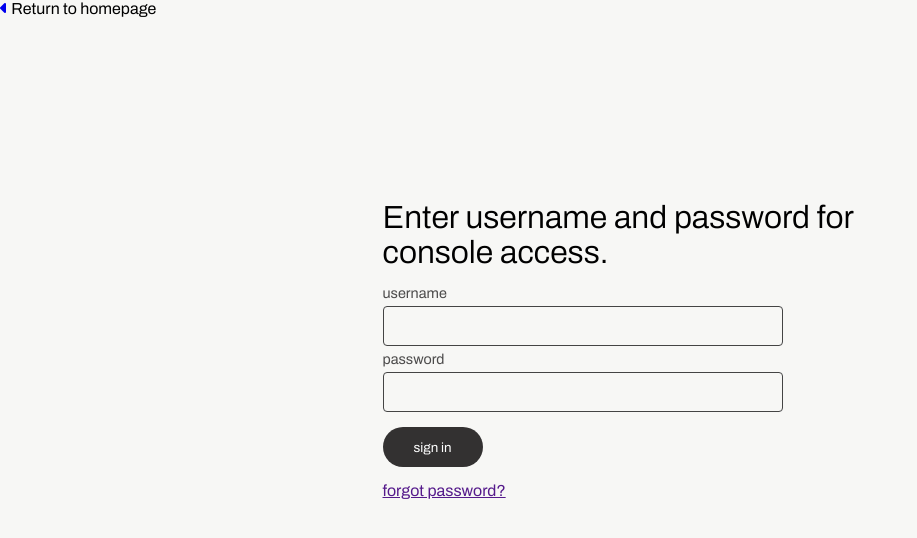
After one commit to g7een/rsauto, a PHP site: page /authenticate.html in a window 1280 px wide. The commit adds this page. Shown: the top 538 px of the page, without its empty margins (0-917 px from the left). Run offline with PHP 8.4, Linux system fonts and the light colour scheme; some libraries are stand-ins or nearby versions.

Commit message:
Login Page
4/14

```diff
--- /dev/null
+++ b/authenticate.css
@@ -0,0 +1,76 @@
+* {
+    margin: 0;
+    padding: 0;
+    box-sizing: border-box;
+}
+
+html{
+    scrollbar-gutter: stable;
+}
+
+body {
+    overflow-x: hidden;
+    font-family: 'Archivo';
+    background-color: #F7F7F5;
+}
+
+.return-button{
+    position: absolute;
+}
+
+.login-panel{
+    position: absolute;
+    top: 200px;
+    left: 50%;
+    transform: translateX(-50%);
+    display: flex;
+    flex-direction: column;
+    gap: 15px;
+
+}
+
+.login-panel h1{
+    max-width: 500px;
+    font-size: 2rem;
+    font-weight: 350;
+    display: flex;
+    flex-direction: row;
+    text-wrap-mode: wrap;
+}
+
+.credentials {
+    display: flex;
+    flex-direction: column;
+    gap: 5px;
+}
+
+.credentials label{
+    font-size: 0.9rem;
+    color: #4c4b4b;
+}
+.credentials input{
+    max-width: 400px;
+    height: 40px;
+    padding: 5px;
+    border: 1px solid #444444;
+    background-color: #F7F7F5;
+    border-radius: 4px;
+    font-size: 1rem;
+    color: #141313;
+    font-family: 'Archivo';
+    align-items: center;
+    justify-content: center;
+}
+
+.login-panel button{
+    width: 100px;
+    height: 40px;
+    font-family: 'Archivo';
+    align-items: center;
+    justify-content: center;
+    border-radius: 20px;
+    background-color: #333131;
+    border: none;
+    cursor: pointer;
+    color: white;
+}
--- /dev/null
+++ b/authenticate.html
@@ -0,0 +1,38 @@
+<!DOCTYPE html>
+<html lang="en">
+<head>
+    <meta charset="UTF-8">
+    <meta name="viewport" content="width=device-width, initial-scale=1.0">
+    <title>RSAuto</title>
+    <link rel="stylesheet" href="authenticate.css">
+
+    <link rel="preconnect" href="https://fonts.googleapis.com">
+    <link rel="preconnect" href="https://fonts.gstatic.com" crossorigin>
+    <link href="https://fonts.googleapis.com/css2?family=Archivo:ital,wght@0,100..900;1,100..900&family=Work+Sans:ital,wght@0,100..900;1,100..900&display=swap" rel="stylesheet">
+    <script src="https://kit.fontawesome.com/d8ef069dc4.js" crossorigin="anonymous"></script>
+</head>
+<body>
+    <div class="page-content">
+        <div class="return-button">
+            <a href="index.html"><i class="fa-solid fa-caret-left"></i></a>
+            Return to homepage
+        </div>
+        <div class="login-panel">
+            <h1>Enter username and password for console access.</h1>
+            <form action="" class="login-panel-form">
+                <div class="credentials">
+                    <label for="username">username</label>
+                    <input type="text" id="username" name="username">
+
+                    <label for="password">password</label>
+                    <input type="password" id="password" name="password">
+
+                </div>
+            </form>
+            <button type="submit">sign in</button>
+            <a href="">forgot password?</a>
+        </div>
+
+    </div>
+</body>
+</html>
--- a/index.html
+++ b/index.html
@@ -3,7 +3,7 @@
 <head>
     <meta charset="UTF-8">
     <meta name="viewport" content="width=device-width, initial-scale=1.0">
-    <title>rsauto</title>
+    <title>RSAuto</title>
 
     <link rel="stylesheet" href="styles.css">
 
@@ -31,7 +31,7 @@
                 <div class="vertical-line">
                     <p>|</p>
                 </div>
-                <a href="">sign in</a>
+                <a href="authenticate.html">sign in</a>
             </div>
 
         </span>
--- a/scripts.js
+++ b/scripts.js
@@ -3,7 +3,7 @@ let lastScrollY = window.scrollY;
 function headerScroll(){
     const cScrollY = window.scrollY;
 
-    if((cScrollY > 50 && cScrollY > lastScrollY)){
+    if((cScrollY > 50)){
         document.body.classList.add("scrolled");
     }
     else{
```
Also changed, not shown: styles.css (+4 -8 lines).
